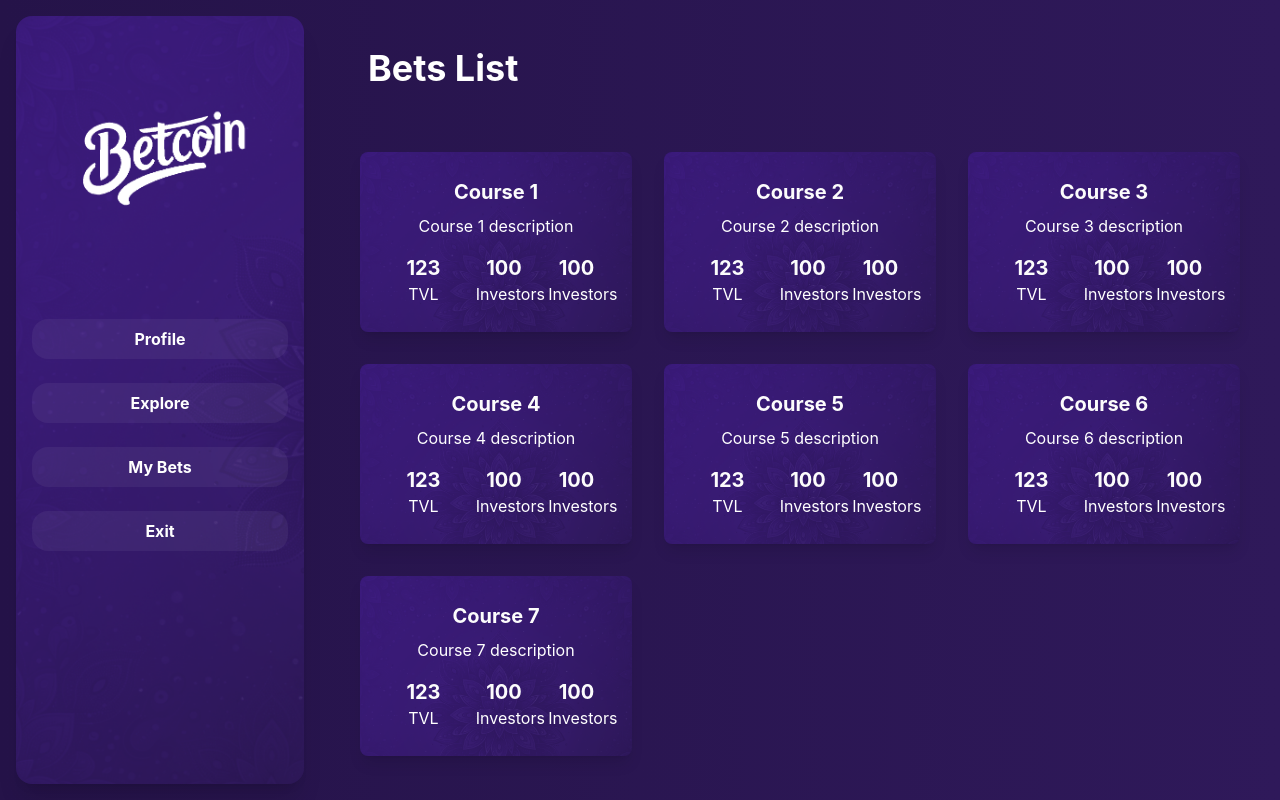
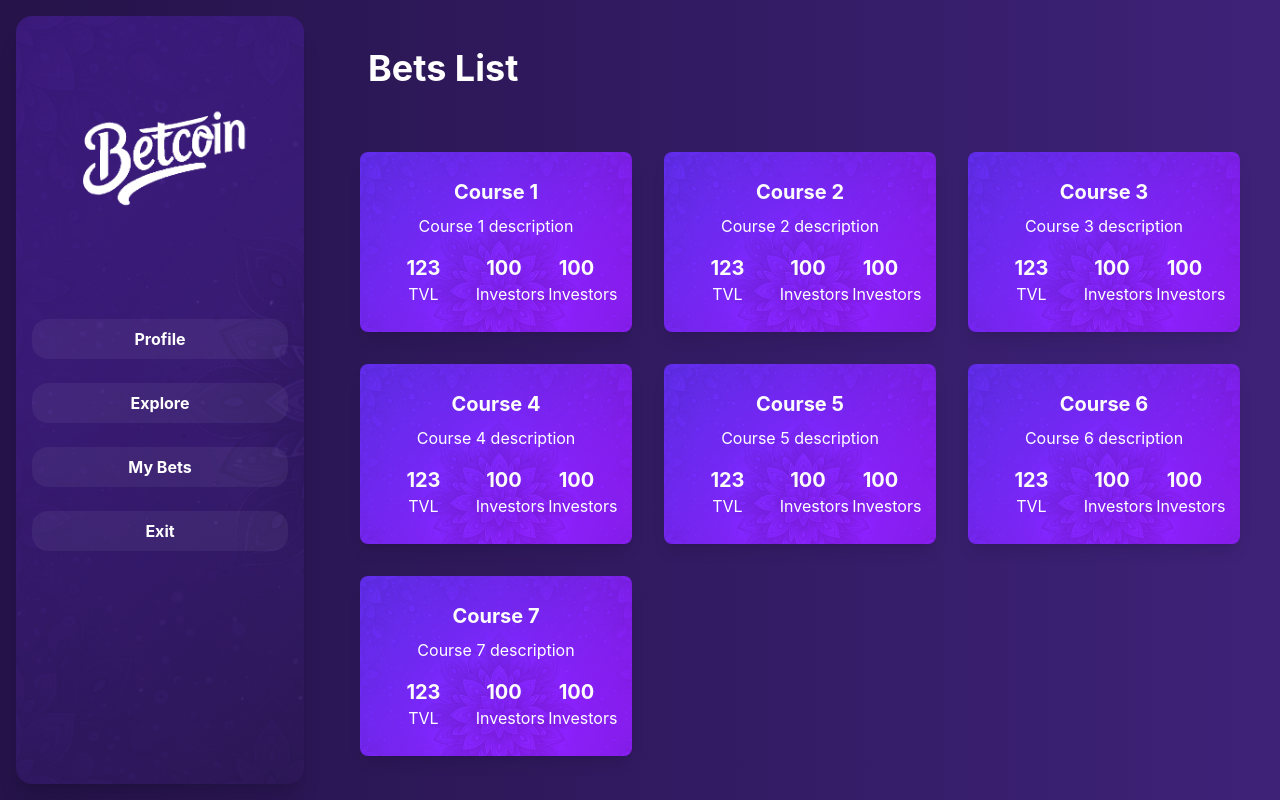
Before and after one commit to BryanBorck/satshack, a React (Create React App) app in the folder frontend/: page / in a window 1280 px wide. Built offline with nearby package versions, Linux system fonts and the light colour scheme.

Commit message:
color changed

```diff
--- a/frontend/src/pages/Home/Home.js
+++ b/frontend/src/pages/Home/Home.js
@@ -80,7 +80,7 @@ export default function Home() {
         {
 
         return(<Link to={`/${bet.id}`}>
-            <div key={bet.id} className="bg-cover bg-[url('././assets/bkg_card.png')] h-[180px] flex flex-col items-center justify-center text-white rounded-lg shadow-lg m-[2vh] hover:bg-[url('././assets/bkg_active_card.png')] transition duration-600 ease-in-out">
+            <div key={bet.id} className="bg-cover bg-[url('././assets/bkg_active_card.png')] h-[180px] flex flex-col items-center justify-center text-white rounded-lg shadow-lg m-[2vh] hover:bg-[url('././assets/bkg_second_card.png')] transition duration-600 ease-in-out">
                 <h2 className="text-xl font-bold text-[#fcfcfc]">{bet.title}</h2>
                 <p className="text-fs mt-2">{bet.description}</p>
                 <div className="grid grid-cols-3 space-x-4 mt-4 w-[80%]">
--- a/frontend/tailwind.config.js
+++ b/frontend/tailwind.config.js
@@ -7,7 +7,7 @@ module.exports = {
     extend: {
       colors: {
         "primary-color": "#251349",
-        "secondary-color": "#2f195a",
+        "secondary-color": "#3e2278",
         "blue-color": "#6434ff",
       },
     },
```
Also changed, not shown: frontend/src/assets/bkg_second_card.png (added).
